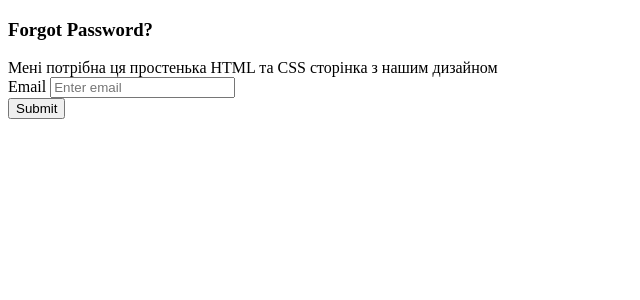
After one commit to alex2011ua/OnlineStore, a Django app: template OnlineStoreDjango/my_apps/accounts/templates/accounts/password_reset.html in a window 1280 px wide. The commit adds this page. Shown: the top 300 px of the page, without its empty margins (0-640 px from the left). Run offline with Django 4.2, Linux system fonts and the light colour scheme; the template is opened without the code that fills it: values that come from a table or form of the project are taken from there, others are empty; parts of the project's set-up code (start-up, migrations or seed data) failed here and were passed over.

Commit message:
fix add reset password

```diff
--- a/OnlineStoreDjango/OnlineStoreDjango/urls.py
+++ b/OnlineStoreDjango/OnlineStoreDjango/urls.py
@@ -25,6 +25,6 @@ urlpatterns = [
     path("api/v1/accounts/", include("my_apps.accounts.api_v1.routes")),
     path("api/v1/shop/", include("my_apps.shop.api_v1.routes")),
     path("foto/", include("my_apps.shop.urls")),
-    path("auth/", include("my_apps.accounts.urls"))
+    path("auth/", include("my_apps.accounts.urls")),
 
 ]
--- a/OnlineStoreDjango/my_apps/accounts/api_v1/guest_user_routes.py
+++ b/OnlineStoreDjango/my_apps/accounts/api_v1/guest_user_routes.py
@@ -2,8 +2,12 @@ from django.urls import path
 
 from . import guest_user_views
 
+
 urlpatterns = [
     path("create_auth_user/", guest_user_views.CreateUserView.as_view(), name="create_auth_user"),
+    # path("reset_password/", guest_user_views.ResetPasswordView.as_view(), name="reset_password"),
+
+
 
 
 ]
--- /dev/null
+++ b/OnlineStoreDjango/my_apps/accounts/templates/accounts/password_reset.html
@@ -0,0 +1,49 @@
+<!DOCTYPE html>
+<html lang="en">
+<head>
+    <meta charset="UTF-8">
+    <title>Give me a good page!</title>
+</head>
+<body>
+
+<h3 class="font-weight-light my-4 text-center">Forgot Password?</h3>
+Мені потрібна ця простенька HTML та CSS сторінка з нашим дизайном
+</div>
+{% if form.errors %}
+
+        <div id="form_errors">
+            {% for key, value in form.errors.items %}
+                <strong>{{ value }}</strong>
+            {% endfor %}
+        </div>
+        <button type="button" class="close" data-dismiss="alert" aria-label="Close">
+            <span aria-hidden="true">&times;</span>
+        </button>
+
+{% endif %}
+
+<form method="POST">
+    {% csrf_token %}
+    <div class="form-row">
+        <div class="col-md-10 offset-md-1">
+        <div class="form-group">
+          <label class="small mb-1" for="id_email">Email</label>
+            <input type="email" name="email"  class="form-control"
+                   autocomplete="email" maxlength="254" required id="id_email"
+                   placeholder="Enter email">
+        </div>
+    </div>
+</div>
+    <div class="form-row">
+      <div class="col-md-10 offset-md-1">
+        <div class="form-group mt-0 mb-1">
+            <button type="submit" class="col-md-12 btn btn-dark">Submit
+            </button>
+        </div>
+     </div>
+   </div>
+</form>
+
+
+</body>
+</html>
--- a/OnlineStoreDjango/my_apps/accounts/templates/accounts/password_reset_complete.html
+++ b/OnlineStoreDjango/my_apps/accounts/templates/accounts/password_reset_complete.html
@@ -17,9 +17,6 @@
 	        	{% endif %}
 		{% endfor %}
 
-		<input type="submit" value="Login" class="btn btn-primary full-width">
-		<hr>
-		<p class="text-center">Forgot your password <a href="{%url 'password-reset'%}">Reset Password</a></p>
 	</form>
 </div>
 </body>
--- a/OnlineStoreDjango/my_apps/accounts/templates/accounts/password_reset_done.html
+++ b/OnlineStoreDjango/my_apps/accounts/templates/accounts/password_reset_done.html
@@ -9,6 +9,7 @@
 	<form method="post" class="card">
 		{% csrf_token %}
 	    <h2 class="text-center">Reset Password</h2>
+    check your email
 		{% for field in form %}
 	    		{{ field.label_tag }}
 	        	{{ field }}
```
Also changed, not shown: OnlineStoreDjango/my_apps/accounts/api_v1/routes.py (+29 -28 lines), OnlineStoreDjango/my_apps/accounts/api_v1/views.py (+7 -11 lines), OnlineStoreDjango/my_apps/accounts/templates/accounts/email_reset_pass.html (added, +12 -0 lines).
